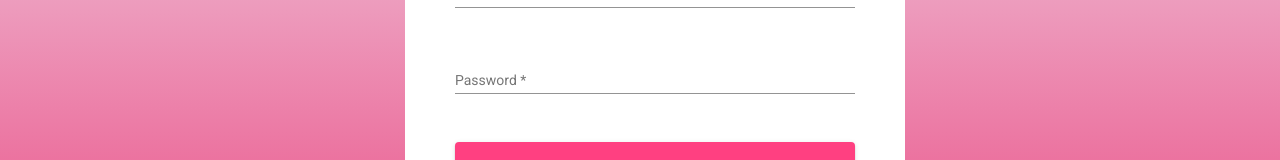
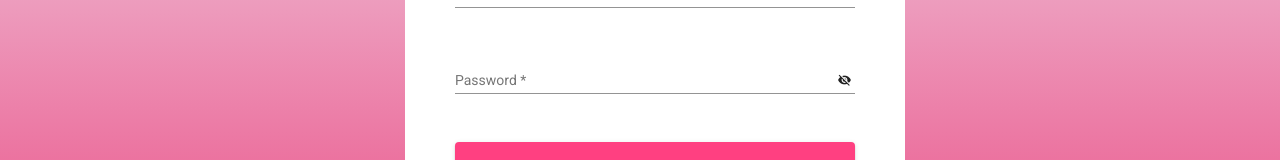
Before and after one commit to MarcosCM2000/mcHannFrontApp, an Angular app: page /auth/login in a window 1280 px wide. Shown: the part 412-572 px from the top of the page. Built offline with nearby package versions, Linux system fonts and the light colour scheme.

Commit message:
password visibility icon

```diff
--- a/src/app/Auth/pages/login/login.component.html
+++ b/src/app/Auth/pages/login/login.component.html
@@ -12,8 +12,11 @@
     <!-- PASSWORD-->
     <mat-form-field class="login100-form-field">
         <mat-label>Password</mat-label>
-        <input type="password" matInput placeholder="example@email.com"
+        <input type="{{hide ? 'password' : 'text'}}" matInput placeholder="example@email.com"
         formControlName="password">
+        <button mat-icon-button matSuffix (click)="hide = !hide" [attr.aria-label]="'Hide password'" [attr.aria-pressed]="hide">
+            <mat-icon>{{hide ? 'visibility_off' : 'visibility'}}</mat-icon>
+        </button>
         <span class="text-danger" *ngIf="validateField('password')">Field is required.</span>
     </mat-form-field>
 
--- a/src/app/Auth/pages/login/login.component.ts
+++ b/src/app/Auth/pages/login/login.component.ts
@@ -12,8 +12,9 @@ export class LoginComponent implements OnInit {
 
   loginForm: FormGroup = this.fb.group({
     email: ['', [Validators.required, Validators.email] ],  //value, validators Sincronos, validators Asincronos
-    password: ['', [Validators.required, Validators.minLength(3), Validators.maxLength(10)] ],
+    password: ['', [Validators.required] ],
   })
+  hide = true;
 
   constructor(private fb: FormBuilder, private router: Router) { }
 
```
